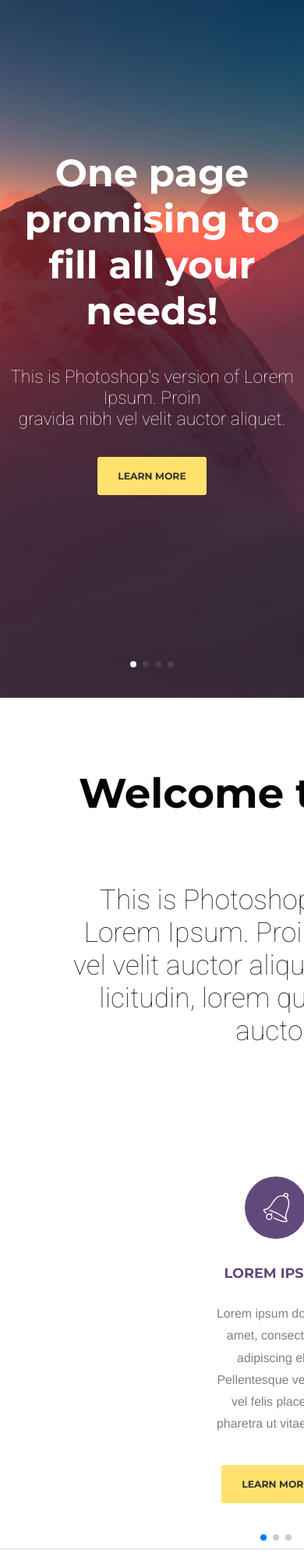
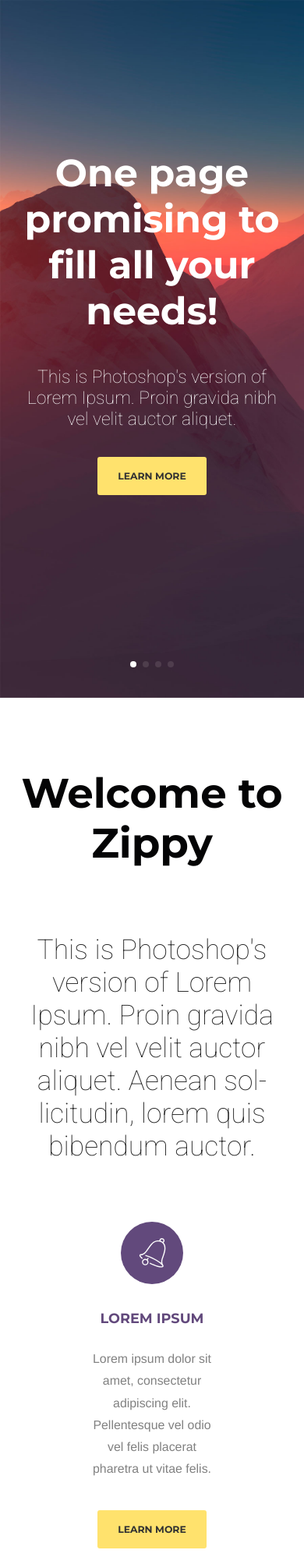
Before and after one commit to DenisDolzhikov/zippy, a plain HTML site: page index.html in a window 390 px wide. Shown: the top 1997 px of the page at 78% size. Drawn offline with nearby package versions, Linux system fonts and the light colour scheme.

Commit message:
Finished two first sections

```diff
--- a/css/style.scss
+++ b/css/style.scss
@@ -14,7 +14,7 @@
     display: flex;
     width: 708px;
     padding: 0 8px;
-    margin: 0 auto;
+    margin: auto;
 }
 
 .button {
@@ -201,11 +201,13 @@
                 .title {
                     margin-bottom: 42px;
                     font: 700 4.069rem 'Montserrat', sans-serif;
+                    white-space: pre-line;
                 }
 
                 .description {
                     margin-bottom: 35px;
                     font: 100 1.916rem 'Roboto', sans-serif;
+                    white-space: pre-line;
                 }
 
                 .button {
@@ -248,11 +250,11 @@
 }
 
 .main-content {
+
     .about {
-        display: flex;
-
         .layout-centered {
             flex-direction: column;
+            //align-items: center;
             padding-top: 90px;
             padding-bottom: 58px;
             border-bottom: 2px solid #e7e7e7;
@@ -260,11 +262,14 @@
 
             .section-title {
                 margin-bottom: 84px;
+                width: 100%;
             }
 
             > .description {
+                width: 100%;
+                margin-bottom: 76px;
                 font: 100 2.947rem 'Roboto', sans-serif;
-                margin-bottom: 76px;
+                white-space: pre-line;
             }
 
             .features-list {
@@ -371,6 +376,11 @@
             .slide3,
             .slide4 {
                 background-size: cover;
+
+                .layout-centered {
+                    padding-left: 20px;
+                    padding-right: 20px;
+                }
             }
 
             .swiper-pagination {
@@ -408,7 +418,6 @@
     .main-content {
         .about {
             .layout-centered {
-                align-items: center;
                 background-image: none;
 
                 .section-title,
@@ -439,8 +448,6 @@
                         width: 100%;
                         //background: gray;
 
-                        .layout-centered {
-
                         .card {
                             display: flex;
                             position: relative;
@@ -449,7 +456,6 @@
                             padding-top: 113px;
                             text-align: center;
                             margin: 0 auto;
-
                                 &::before {
                                 content: "";
                                 position: absolute;
@@ -480,7 +486,6 @@
                                 align-self: center;
                             }
                         }
-
                             .card.card1::before {
                             background: #62497c url("../img/icon1.svg") center/35px 40px no-repeat;
                         }
@@ -488,11 +493,14 @@
                          .card.card2::before {
                             background: #62497c url("../img/icon2.svg") center/35px 40px no-repeat;
                         }
-
                             .card.card3::before {
                             background: #62497c url("../img/icon3.svg") center/35px 40px no-repeat;
                         }
                     }
+
+                    .swiper-pagination {
+                        position: absolute;
+                        bottom: -40px;
                     }
                 }
             }
@@ -516,6 +524,40 @@
     }
 }
 
+@media only screen and (max-width: 708px) {
+
+    .header {
+        .header-slider {
+            .swiper-slide {
+                .layout-centered {
+
+                    .title {
+                        white-space: normal;
+                    }
+
+                    .description {
+                        white-space: normal;
+                    }
+                }
+            }
+        }
+    }
+
+    .main-content {
+        .about {
+            .layout-centered {
+                width: auto;
+                padding-left: 20px;
+                padding-right: 20px;
+
+                > .description {
+                    white-space: normal;
+                }
+            }
+        }
+    }
+}
+
 @media only screen and (max-width: 600px) {
     .sticky-nav {
         .layout-centered {
--- a/index.html
+++ b/index.html
@@ -51,12 +51,12 @@
                             <div class="layout-centered">
 
                                 <h2 class="title">
-                                    One page promising to<br>
+                                    One page promising to
                                     fill all your needs!
                                 </h2>
 
                                 <p class="description">
-                                    This is Photoshop's version  of Lorem Ipsum. Proin<br>
+                                    This is Photoshop's version  of Lorem Ipsum. Proin
                                     gravida nibh vel velit auctor aliquet.
                                 </p>
 
@@ -69,12 +69,12 @@
                             <div class="layout-centered">
 
                                 <h2 class="title">
-                                    One page promising to<br>
+                                    One page promising to
                                     fill all your needs!
                                 </h2>
 
                                 <p class="description">
-                                    This is Photoshop's version  of Lorem Ipsum. Proin<br>
+                                    This is Photoshop's version  of Lorem Ipsum. Proin
                                     gravida nibh vel velit auctor aliquet.
                                 </p>
 
@@ -88,12 +88,12 @@
                             <div class="layout-centered">
 
                                 <h2 class="title">
-                                    One page promising to<br>
+                                    One page promising to
                                     fill all your needs!
                                 </h2>
 
                                 <p class="description">
-                                    This is Photoshop's version  of Lorem Ipsum. Proin<br>
+                                    This is Photoshop's version  of Lorem Ipsum. Proin
                                     gravida nibh vel velit auctor aliquet.
                                 </p>
 
@@ -106,12 +106,12 @@
                             <div class="layout-centered">
 
                                 <h2 class="title">
-                                    One page promising to<br>
+                                    One page promising to
                                     fill all your needs!
                                 </h2>
 
                                 <p class="description">
-                                    This is Photoshop's version  of Lorem Ipsum. Proin<br>
+                                    This is Photoshop's version  of Lorem Ipsum. Proin
                                     gravida nibh vel velit auctor aliquet.
                                 </p>
 
@@ -140,10 +140,10 @@
                         <h2 class="section-title">Welcome to Zippy</h2>
 
                         <p class="description">
-                            This is Photoshop's version  of<br>
-                            Lorem Ipsum. Proin gravida nibh<br>
-                            vel velit auctor aliquet. Aenean sol-<br>
-                            licitudin, lorem quis bibendum<br>
+                            This is Photoshop's version  of
+                            Lorem Ipsum. Proin gravida nibh
+                            vel velit auctor aliquet. Aenean sol-
+                            licitudin, lorem quis bibendum
                             auctor.
                         </p>
 
@@ -183,7 +183,6 @@
                             <ul class="swiper-wrapper">
 
                                 <li class="swiper-slide">
-                                    <div class="layout-centered">
 
                                         <article class="card card1">
                                             <h3 class="title">lorem ipsum</h3>
@@ -194,11 +193,9 @@
                                             <a class="button" href="#">learn more</a>
                                         </article>
 
-                                    </div>
                                 </li>
 
                                 <li class="swiper-slide">
-                                    <div class="layout-centered">
 
                                         <article class="card card2">
                                             <h3 class="title">lorem ipsum</h3>
@@ -209,11 +206,9 @@
                                             <a class="button" href="#">learn more</a>
                                         </article>
 
-                                    </div>
                                 </li>
 
                                 <li class="swiper-slide">
-                                    <div class="layout-centered">
 
                                         <article class="card card3">
                                             <h3 class="title">lorem ipsum</h3>
@@ -224,7 +219,6 @@
                                             <a class="button" href="#">learn more</a>
                                         </article>
 
-                                    </div>
                                 </li>
 
                             </ul>
```
Also changed, not shown: css/style.css, 1 other file. Lines whose indentation alone changed are shown as unchanged.
